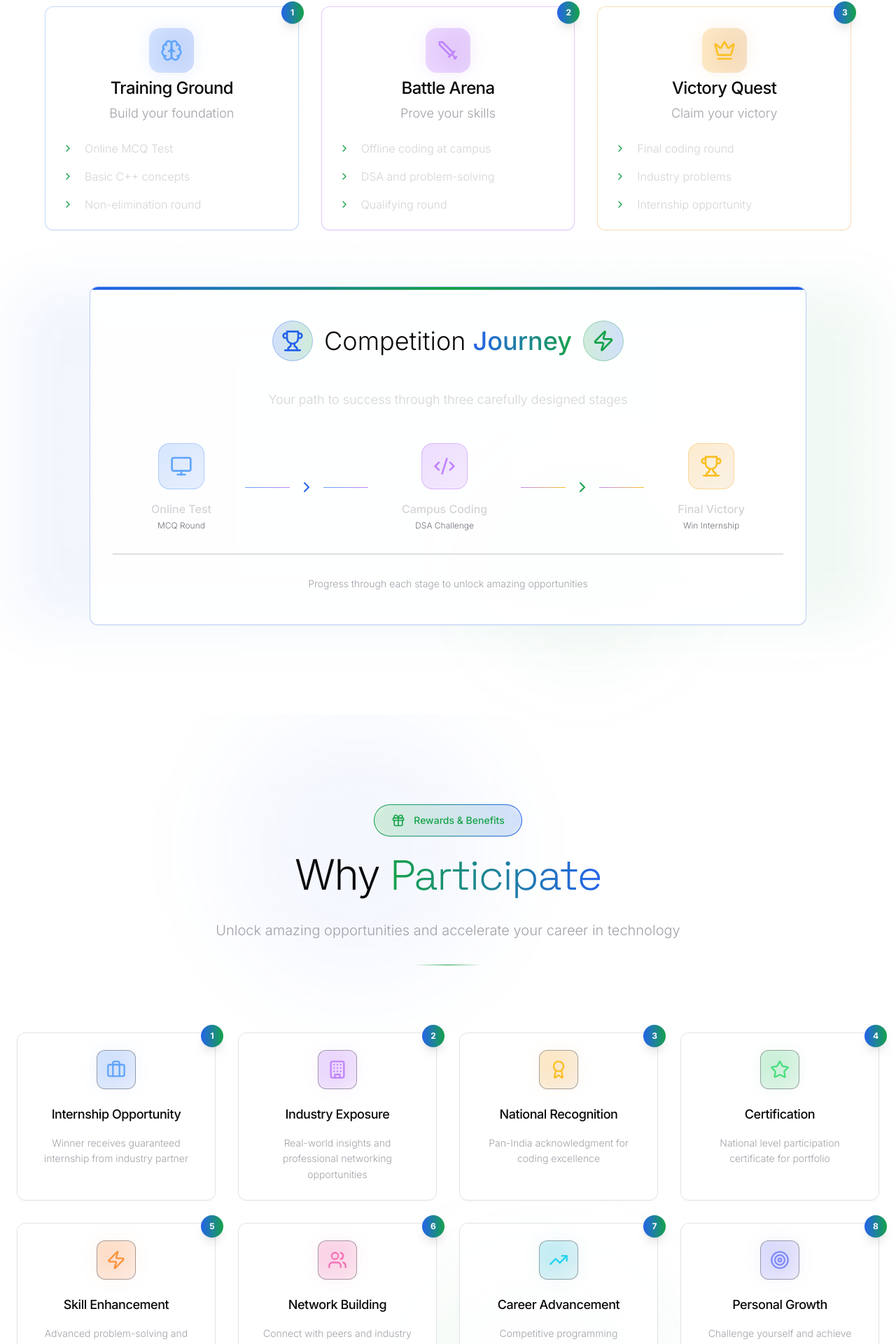
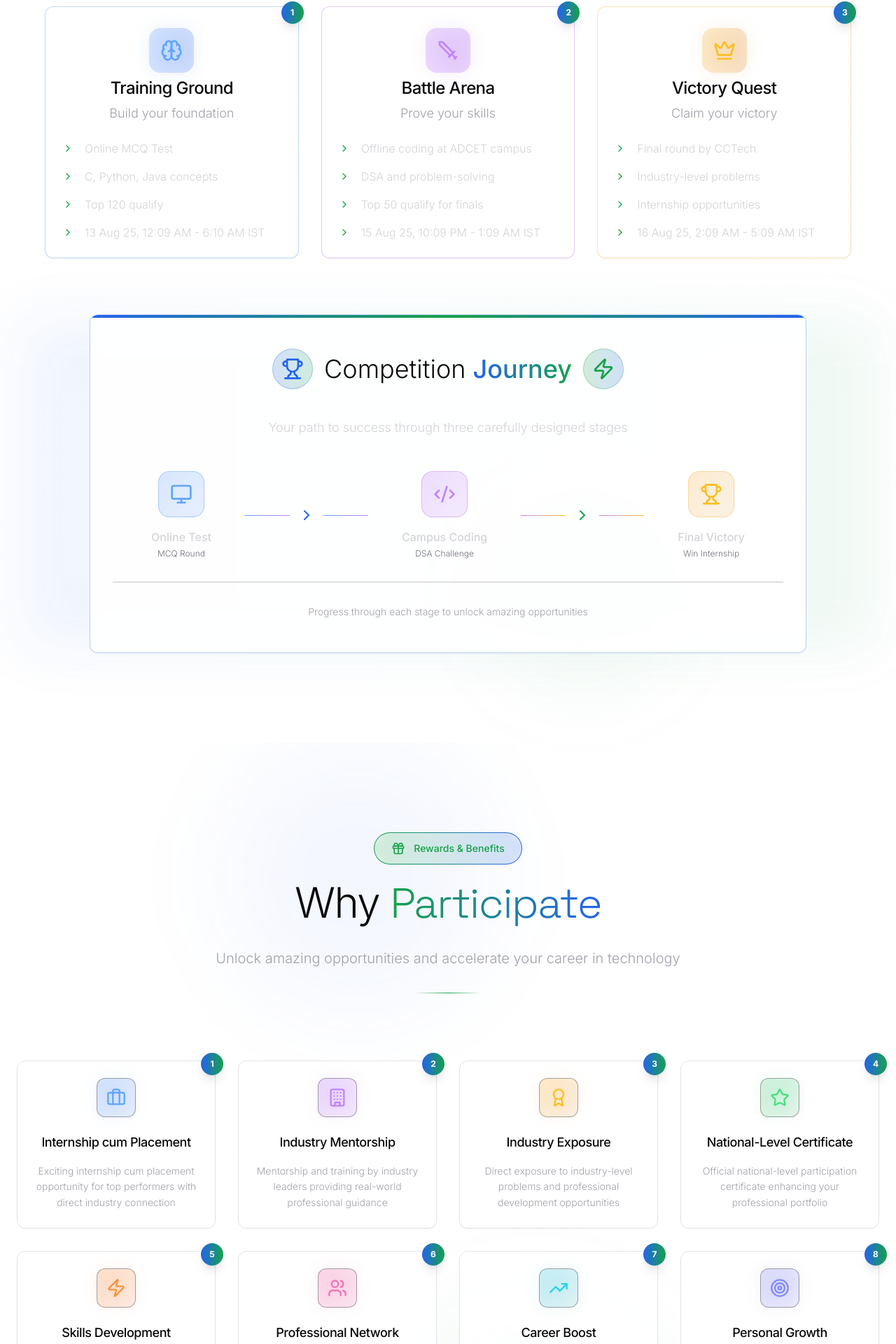
Before and after one commit to Aditya-padale/Codethon-2k25, a React (Vite) app: page / in a window 1280 px wide. Shown: the part 2253-4173 px from the top of the page at 70% size. Built offline with nearby package versions, Linux system fonts and the light colour scheme.

Commit message:
updated details

```diff
--- a/src/components/Benefits.tsx
+++ b/src/components/Benefits.tsx
@@ -5,49 +5,49 @@ const Benefits = () => {
   const benefits = [
     {
       icon: Briefcase,
-      title: "Internship Opportunity",
-      description: "Winner receives guaranteed internship from industry partner",
+      title: "Internship cum Placement",
+      description: "Exciting internship cum placement opportunity for top performers with direct industry connection",
       gradient: "from-blue-500/20 to-blue-600/10",
       iconColor: "text-blue-400"
     },
     {
       icon: Building,
-      title: "Industry Exposure",
-      description: "Real-world insights and professional networking opportunities",
+      title: "Industry Mentorship",
+      description: "Mentorship and training by industry leaders providing real-world professional guidance",
       gradient: "from-purple-500/20 to-purple-600/10",
       iconColor: "text-purple-400"
     },
     {
       icon: Award,
-      title: "National Recognition",
-      description: "Pan-India acknowledgment for coding excellence",
+      title: "Industry Exposure",
+      description: "Direct exposure to industry-level problems and professional development opportunities",
       gradient: "from-amber-500/20 to-amber-600/10",
       iconColor: "text-amber-400"
     },
     {
       icon: Star,
-      title: "Certification",
-      description: "National level participation certificate for portfolio",
+      title: "National-Level Certificate",
+      description: "Official national-level participation certificate enhancing your professional portfolio",
       gradient: "from-green-500/20 to-green-600/10",
       iconColor: "text-green-400"
     },
     {
       icon: Zap,
-      title: "Skill Enhancement",
-      description: "Advanced problem-solving and algorithmic thinking",
+      title: "Skills Development",
+      description: "Advanced DSA skills, problem-solving abilities, and competitive programming expertise",
       gradient: "from-orange-500/20 to-orange-600/10",
       iconColor: "text-orange-400"
     },
     {
       icon: Users,
-      title: "Network Building",
-      description: "Connect with peers and industry professionals",
+      title: "Professional Network",
+      description: "Connect with industry professionals, mentors, and like-minded coding enthusiasts",
       gradient: "from-pink-500/20 to-pink-600/10",
       iconColor: "text-pink-400"
     },
     {
       icon: TrendingUp,
-      title: "Career Advancement",
+      title: "Career Boost",
       description: "Competitive programming experience for resume",
       gradient: "from-cyan-500/20 to-cyan-600/10",
       iconColor: "text-cyan-400"
--- a/src/components/Hero.tsx
+++ b/src/components/Hero.tsx
@@ -13,22 +13,25 @@ const Hero = () => {
       description: "The competition consists of 3 challenging rounds designed to test your coding skills progressively.",
       details: [
         {
-          round: "Round 1: Aptitude & Technical MCQs",
-          description: "Multiple choice questions covering programming fundamentals, data structures, algorithms, and logical reasoning.",
-          duration: "60 minutes",
-          type: "Screening Round"
+          round: "Round 1: Training Ground",
+          description: "Online MCQ based test on basic C, Python, Java and programming concepts. Top 120 participants qualify for Round 2.",
+          duration: "6 hours 1 minute (12:09 AM - 6:10 AM IST)",
+          type: "Online Screening Round",
+          date: "13 Aug 25"
         },
         {
-          round: "Round 2: Coding Challenge",
-          description: "Solve algorithmic problems using your preferred programming language. Test your problem-solving skills.",
-          duration: "90 minutes",
-          type: "Programming Round"
+          round: "Round 2: Battle Arena",
+          description: "Offline coding round at ADCET campus focusing on DSA and problem-solving. Top 50 participants qualify for final round.",
+          duration: "3 hours (10:09 PM - 1:09 AM IST)",
+          type: "Semi-Final Coding Round",
+          date: "15-16 Aug 25"
         },
         {
-          round: "Round 3: Final Coding Sprint",
-          description: "Advanced coding problems for qualified candidates. The ultimate test of your programming prowess.",
-          duration: "120 minutes",
-          type: "Final Round"
+          round: "Round 3: Victory Quest",
+          description: "Final coding round conducted and evaluated by CCTech with industry-based problem statements. Winners receive internship opportunities.",
+          duration: "3 hours (2:09 AM - 5:09 AM IST)",
+          type: "Final Round",
+          date: "16 Aug 25"
         }
       ]
     },
@@ -61,24 +64,24 @@ const Hero = () => {
       description: "The top performer will receive an exclusive internship opportunity with industry mentorship.",
       details: [
         {
-          benefit: "Paid Internship",
-          description: "3-6 months paid internship with leading tech companies or startups.",
-          value: "₹15,000 - ₹25,000/month"
+          benefit: "Internship cum Placement Opportunity",
+          description: "Exciting internship cum placement opportunity for top performers with mentorship from industry leaders.",
+          value: "Direct Industry Placement"
         },
         {
-          benefit: "Industry Mentorship",
-          description: "Direct guidance from experienced software engineers and tech leads.",
-          value: "1-on-1 sessions"
+          benefit: "Industry Mentorship & Training",
+          description: "Mentorship and training by industry leaders for winners with direct industry exposure.",
+          value: "Professional Guidance"
         },
         {
-          benefit: "Certificate & Recognition",
-          description: "Official completion certificate and LinkedIn recommendation.",
-          value: "Career boost"
+          benefit: "Participation Certificate",
+          description: "National-level participation certificate recognizing your coding expertise and competitive spirit.",
+          value: "Career Recognition"
         },
         {
-          benefit: "Network Access",
-          description: "Connect with alumni network and industry professionals.",
-          value: "Lifetime access"
+          benefit: "Industry Exposure",
+          description: "Direct exposure to real-world industry problems and networking opportunities with IT professionals.",
+          value: "Professional Network"
         }
       ]
     },
@@ -88,23 +91,23 @@ const Hero = () => {
       details: [
         {
           criteria: "Academic Standing",
-          description: "Must be currently enrolled in final year (4th year) of B.Tech program.",
-          requirement: "Final Year B.Tech"
+          description: "Must be currently enrolled in final year (4th year) of B.Tech program graduating in 2026.",
+          requirement: "B Tech Final Year (2026 Graduates)"
         },
         {
-          criteria: "Branch Eligibility",
-          description: "Open to all engineering branches - CSE, IT, ECE, EEE, Mechanical, Civil, etc.",
-          requirement: "All Branches Welcome"
+          criteria: "Participation Mode",
+          description: "Only individual participation is allowed. Team registrations are not permitted.",
+          requirement: "Individual Participation Only"
         },
         {
           criteria: "Programming Knowledge",
-          description: "Basic understanding of at least one programming language (C/Python/Java).",
-          requirement: "Fundamental Coding Skills"
+          description: "Basic understanding of C, Python, and Java programming languages with DSA fundamentals.",
+          requirement: "C/Python/Java Proficiency"
         },
         {
-          criteria: "Registration",
-          description: "Must register through official Unstop platform before the deadline.",
-          requirement: "Valid Registration"
+          criteria: "Registration Deadline",
+          description: "Must register through official Unstop platform before 07 Sep 25, 11:59 PM IST.",
+          requirement: "Register by 07 Sep 25"
         }
       ]
     }
--- a/src/components/Rounds.tsx
+++ b/src/components/Rounds.tsx
@@ -9,8 +9,9 @@ const Rounds = () => {
       description: "Build your foundation",
       features: [
         "Online MCQ Test",
-        "Basic C++ concepts",
-        "Non-elimination round"
+        "C, Python, Java concepts",
+        "Top 120 qualify",
+        "13 Aug 25, 12:09 AM - 6:10 AM IST"
       ],
       color: "from-blue-500/20 to-blue-600/20",
       iconColor: "text-blue-400",
@@ -21,9 +22,10 @@ const Rounds = () => {
       icon: Sword,
       description: "Prove your skills",
       features: [
-        "Offline coding at campus",
+        "Offline coding at ADCET campus",
         "DSA and problem-solving",
-        "Qualifying round"
+        "Top 50 qualify for finals",
+        "15 Aug 25, 10:09 PM - 1:09 AM IST"
       ],
       color: "from-purple-500/20 to-purple-600/20",
       iconColor: "text-purple-400",
@@ -34,9 +36,10 @@ const Rounds = () => {
       icon: Crown,
       description: "Claim your victory",
       features: [
-        "Final coding round",
-        "Industry problems",
-        "Internship opportunity"
+        "Final round by CCTech",
+        "Industry-level problems",
+        "Internship opportunities",
+        "16 Aug 25, 2:09 AM - 5:09 AM IST"
       ],
       color: "from-amber-500/20 to-amber-600/20",
       iconColor: "text-amber-400",
--- a/src/components/Rules.tsx
+++ b/src/components/Rules.tsx
@@ -8,28 +8,29 @@ const Rules = () => {
       icon: Users,
       color: "accent-primary",
       rules: [
-        "Only B.Tech final year students",
-        "Individual participation only"
+        "Only B.Tech students graduating in 2026",
+        "Individual participation only",
+        "All engineering branches eligible"
       ]
     },
     {
-      category: "Format",
+      category: "Round Structure",
       icon: Monitor,
       color: "accent-secondary",
       rules: [
-        "Round I: Online MCQ (Non-elimination)",
-        "Round II: Offline Coding (Elimination)",
-        "Round III: Final Assessment"
+        "Round I: Online MCQ Test (120 qualify)",
+        "Round II: Offline Coding (50 qualify)",
+        "Round III: Industry Problems by CCTech"
       ]
     },
     {
-      category: "Important",
+      category: "Important Rules",
       icon: AlertCircle,
       color: "red-400",
       rules: [
-        "Absence in Round I = Disqualification",
-        "All Round I participants advance",
-        "Industry-level problems from CCTech"
+        "Absence in Round I = Elimination",
+        "Round II & III conducted offline",
+        "Registration deadline: 07 Sep 25"
       ]
     },
     {
@@ -37,8 +38,9 @@ const Rules = () => {
       icon: Trophy,
       color: "yellow-400",
       rules: [
-        "Winners get CCTech internship",
-        "Professional certification"
+        "Internship cum placement opportunity",
+        "Industry mentorship for winners",
+        "National-level certificates"
       ]
     }
   ];
```
Also changed, not shown: src/components/Registration.tsx (+10 -10 lines).
